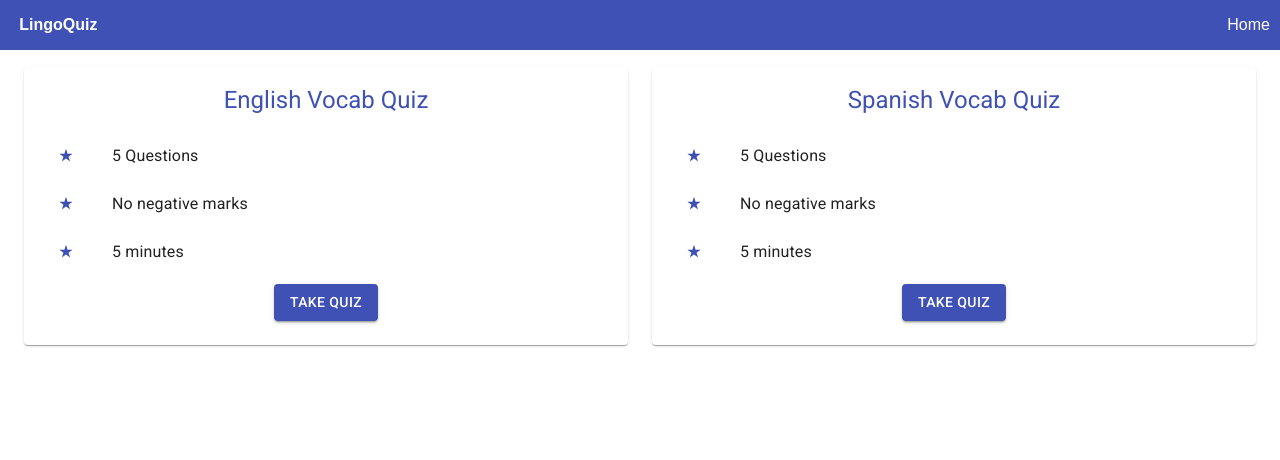
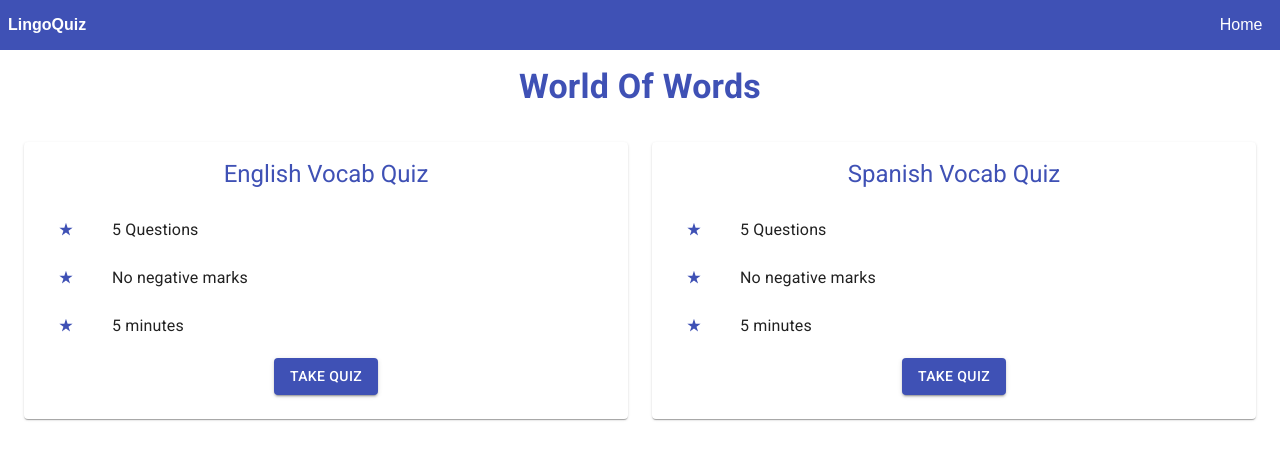
Before and after one commit to aneenajohn/Quiz-app, a React (Create React App) app: page / in a window 1280 px wide. Shown: the top 460 px of the page. Built offline with nearby package versions, Linux system fonts and the light colour scheme; no server answers.

Commit message:
Refactored

```diff
--- a/src/App.tsx
+++ b/src/App.tsx
@@ -3,12 +3,12 @@ import { Routes, Route } from "react-router-dom";
 import { Home } from "./Pages/Home";
 import { Quiz } from "./Pages/QuizNew";
 import { DataLoader } from "./dataLoader";
-import Typography from "@material-ui/core/Typography";
-import { useStyles } from "./customStyles";
+// import Typography from "@material-ui/core/Typography";
+// import { useStyles } from "./customStyles";
 import { Score } from "./Pages/score";
 
 export default function App() {
-  const classes = useStyles();
+  // const classes = useStyles();
   return (
     <div className="App">
       {/* <Typography
--- a/src/Pages/Home.tsx
+++ b/src/Pages/Home.tsx
@@ -21,6 +21,14 @@ export function Home() {
   return (
     <>
       <Header />
+      <Typography
+        className={classes.appHeader}
+        variant="h4"
+        component="h1"
+        color="primary"
+      >
+        World Of Words
+      </Typography>
       <Container>
         <br />
         <Grid container spacing={3}>
--- a/src/Pages/QuizNew.tsx
+++ b/src/Pages/QuizNew.tsx
@@ -19,11 +19,11 @@ import { useNavigate } from "react-router-dom";
 export const Quiz = () => {
   const { quizData, score, dataDispatch, selectedOption } = useData();
   const [index, setIndex] = useState<number>(0);
-  const [optionId, setOptionId] = useState<Option>(0);
+  const [optionId, setOptionId] = useState<any>(0);
   // const [score, setScore] = useState<number>(0);
   const classes = useStyles();
   const [isChosen, setChosen] = useState<boolean>(false);
-  // const [questionNumber, setQuestionNumber] = useState<number>(0);
+  const [currentQuestionNo, setCurrentQuestionNo] = useState(1);
   const toggleActive = () => setChosen(!isChosen);
   const navigate = useNavigate();
 
@@ -32,6 +32,7 @@ export const Quiz = () => {
     setIndex: any,
     totalQuestions: number
   ) {
+    setCurrentQuestionNo((currentQuestionNo) => currentQuestionNo + 1);
     if (index !== totalQuestions - 1) {
       return setIndex(index + 1);
     }
@@ -40,8 +41,10 @@ export const Quiz = () => {
 
   console.log("score", score);
   console.log("inside quiz", quizData);
-  const { state } = useLocation();
-  console.log({ state });
+  const {
+    state: { quizChosen }
+  }: any = useLocation();
+  console.log({ quizChosen });
   // console.log("chosen quiz", state.quizChosen);
 
   return (
@@ -52,7 +55,7 @@ export const Quiz = () => {
           <CardContent>
             {quizData &&
               quizData
-                .filter((quiz: Quizzes) => quiz.quizName === state?.quizChosen)
+                .filter((quiz: Quizzes) => quiz.quizName === quizChosen)
                 .map((data: Quizzes) => {
                   console.log("quizData", data);
                   return (
@@ -98,19 +101,18 @@ export const Quiz = () => {
                             )
                           )}
                         </Grid>
-                        {/* {/* <FormControl> */}
 
                         <Button
                           className={classes.button}
                           variant="contained"
                           color="primary"
                           onClick={() => {
-                            console.log(
-                              data._id,
-                              data.questions[index]._id,
-                              data.questions[index].answer,
-                              optionId
-                            );
+                            // console.log(
+                            //   data._id,
+                            //   data.questions[index]._id,
+                            //   data.questions[index].answer,
+                            //   optionId
+                            // );
                             nextBtnHandler(
                               index,
                               setIndex,
@@ -132,7 +134,7 @@ export const Quiz = () => {
                           Next
                         </Button>
                         <Typography>
-                          Current Question: {data.questions[index] + 1}/
+                          Current Question: {currentQuestionNo}/
                           {data.questions.length}
                         </Typography>
                       </Container>
--- a/src/Types/quiz.types.ts
+++ b/src/Types/quiz.types.ts
@@ -1,5 +1,5 @@
 export type DB = {
-  data: Quizzes[];
+  Quizzes: Quizzes[];
 };
 
 export type Quizzes = {
--- a/src/Utils/functions.tsx
+++ b/src/Utils/functions.tsx
@@ -1,18 +1,18 @@
 import { CALCULATE_SCORE, SET_SELECTED_OPTION } from "../Utils/constants";
-import { useData } from "../Context/dataContext";
+// import { useData } from "../Context/dataContext";
 
 export function calculateScore(
   selectedOption: string,
   answer: string,
   points: number,
-  dataDispatch
+  dataDispatch: any
 ) {
   if (selectedOption === answer) {
     dataDispatch({ type: CALCULATE_SCORE, payLoad: points });
   }
 }
 
-export function setSelectedOption(selectedOption: string, dataDispatch) {
+export function setSelectedOption(selectedOption: string, dataDispatch: any) {
   dataDispatch({
     type: SET_SELECTED_OPTION,
     payLoad: selectedOption
--- a/src/components/header.css
+++ b/src/components/header.css
@@ -19,7 +19,7 @@
 }
 
 .logo {
-  margin-left: 1.2rem;
+  margin-left: 0.5rem;
   font-weight: bold;
   color: var(--ow-font-color);
   cursor: pointer;
@@ -35,7 +35,7 @@
   border: none;
   position: absolute;
   right: 0;
-  margin-right: 10px;
+  margin-right: 1.1rem;
 }
 
 .topbarLinks {
```
